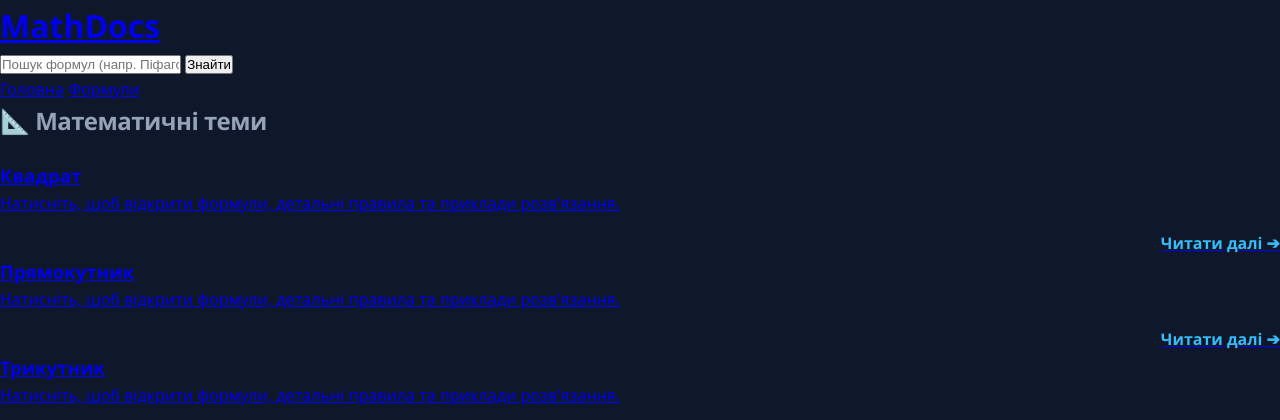
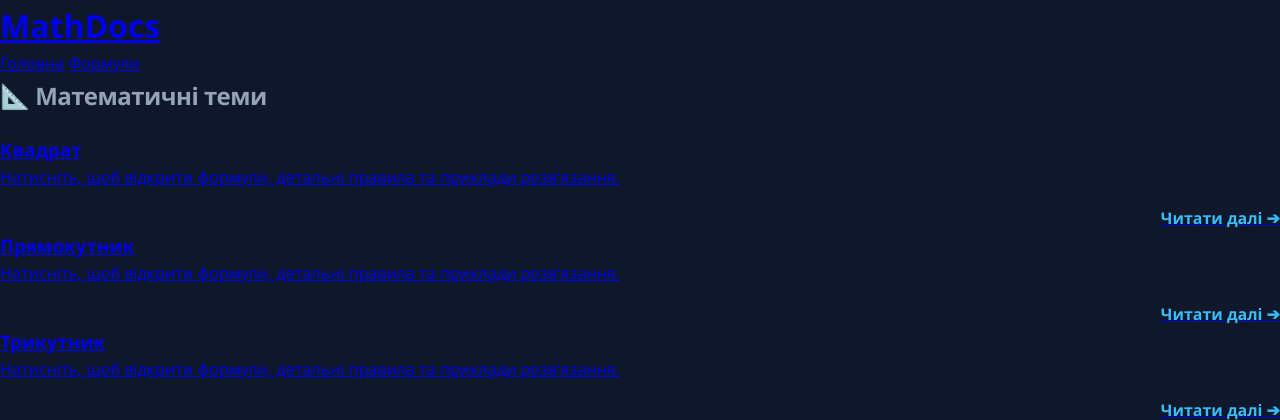
Before and after one commit to adsqwe139kg/math, a Flask app: page / in a window 1280 px wide. Shown: the top 420 px of the page. Run offline with Flask 3, Linux system fonts and the light colour scheme.

Commit message:
Update base.html

```diff
--- a/templates/base.html
+++ b/templates/base.html
@@ -10,13 +10,7 @@
 
     <header>
         <div class="container header-content">
-            <h1><a href="/">Math<span>Docs</span></a></h1>
-
-            <form action="/search" method="GET" class="search-form">
-                <input type="text" name="query" placeholder="Пошук формул (напр. Піфагор)..." required>
-                <button type="submit">Знайти</button>
-            </form>
-
+            <h1><a href="/">MathDocs</a></h1>
             <nav>
                 <a href="/">Головна</a>
                 <a href="/formulas">Формули</a>
```
